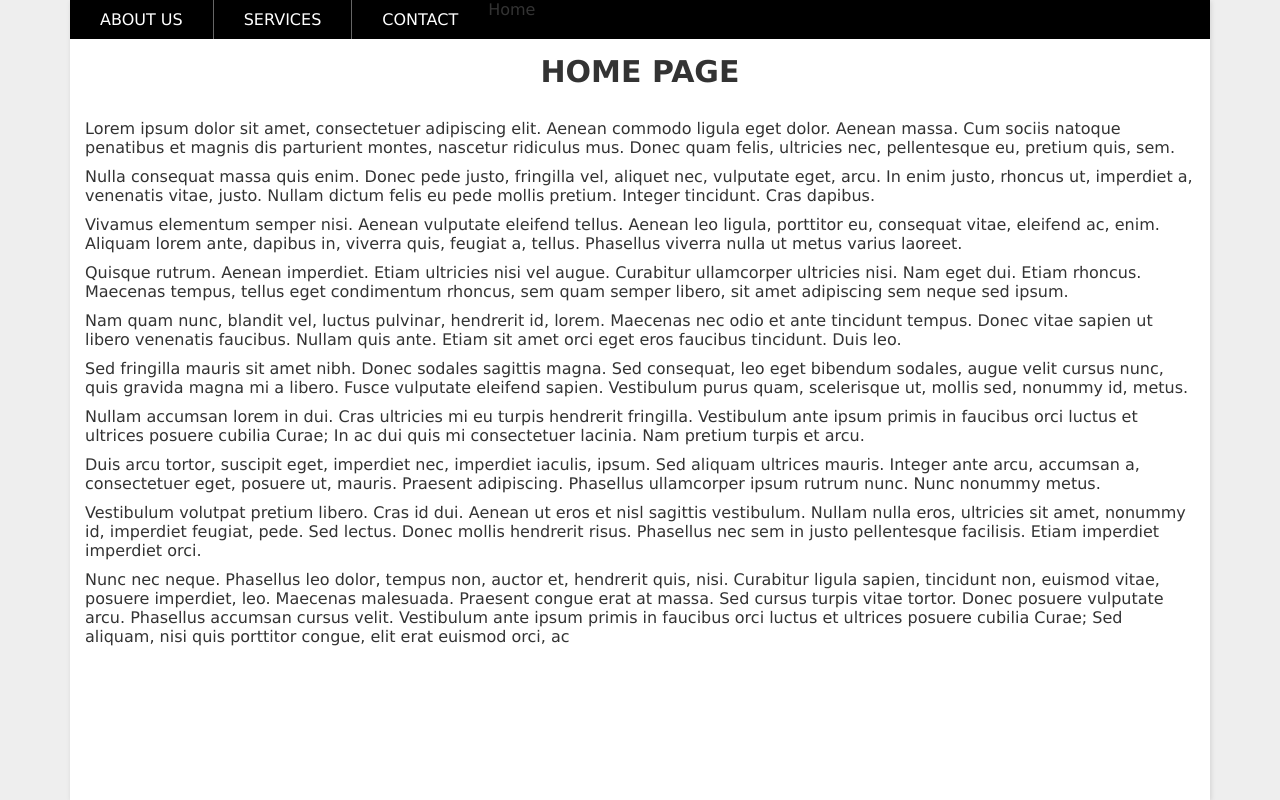
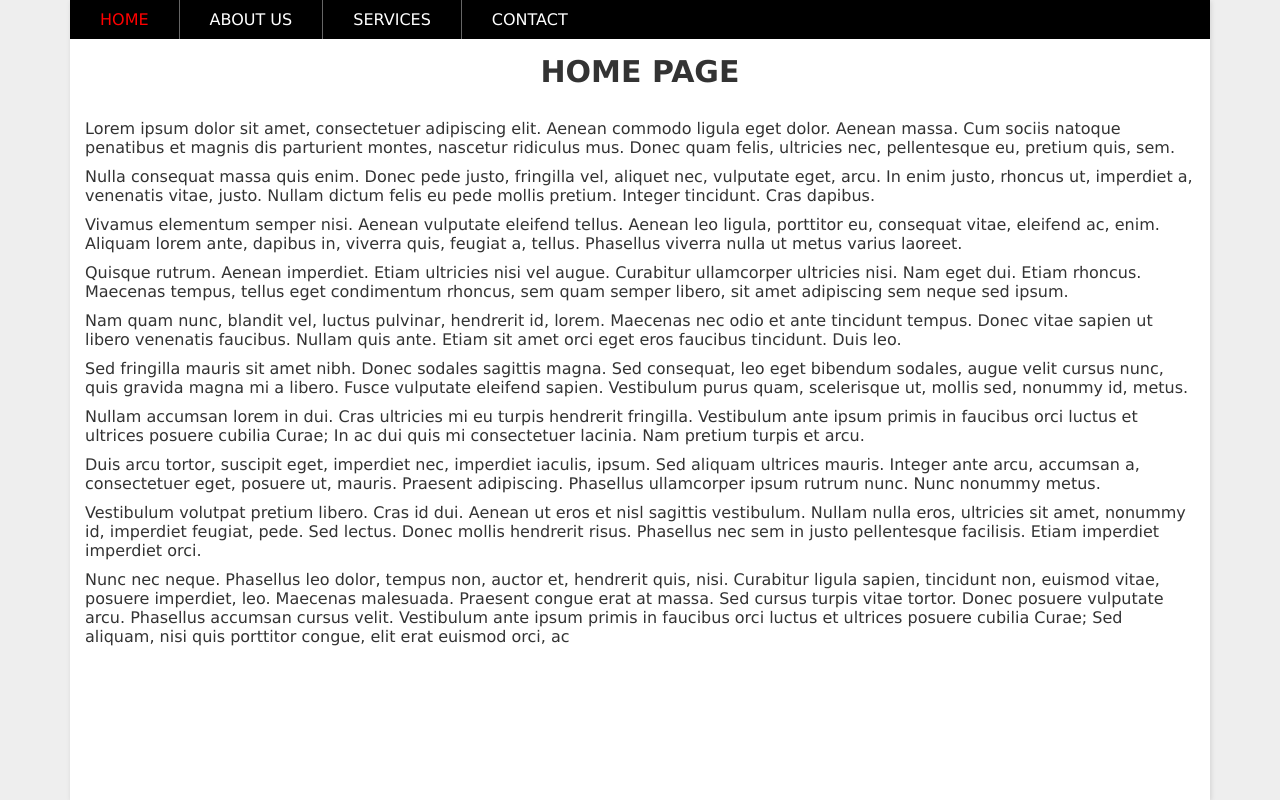
Before and after one commit to callatrakesh/active-nav, a plain HTML site: page index.html in a window 1280 px wide. Drawn offline with nearby package versions, Linux system fonts and the light colour scheme.

Commit message:
Add files via upload

```diff
--- a/index.html
+++ b/index.html
@@ -10,7 +10,7 @@
 <header>
 <nav>
 	<ul class="nav">
-    	<li<a href="index.html">Home</a></li>
+    	<li><a href="index.html">Home</a></li>
         <li><a href="about.html">About Us</a></li>
         <li><a href="services.html">Services</a></li>
         <li><a href="contact.html">Contact</a></li>
```
